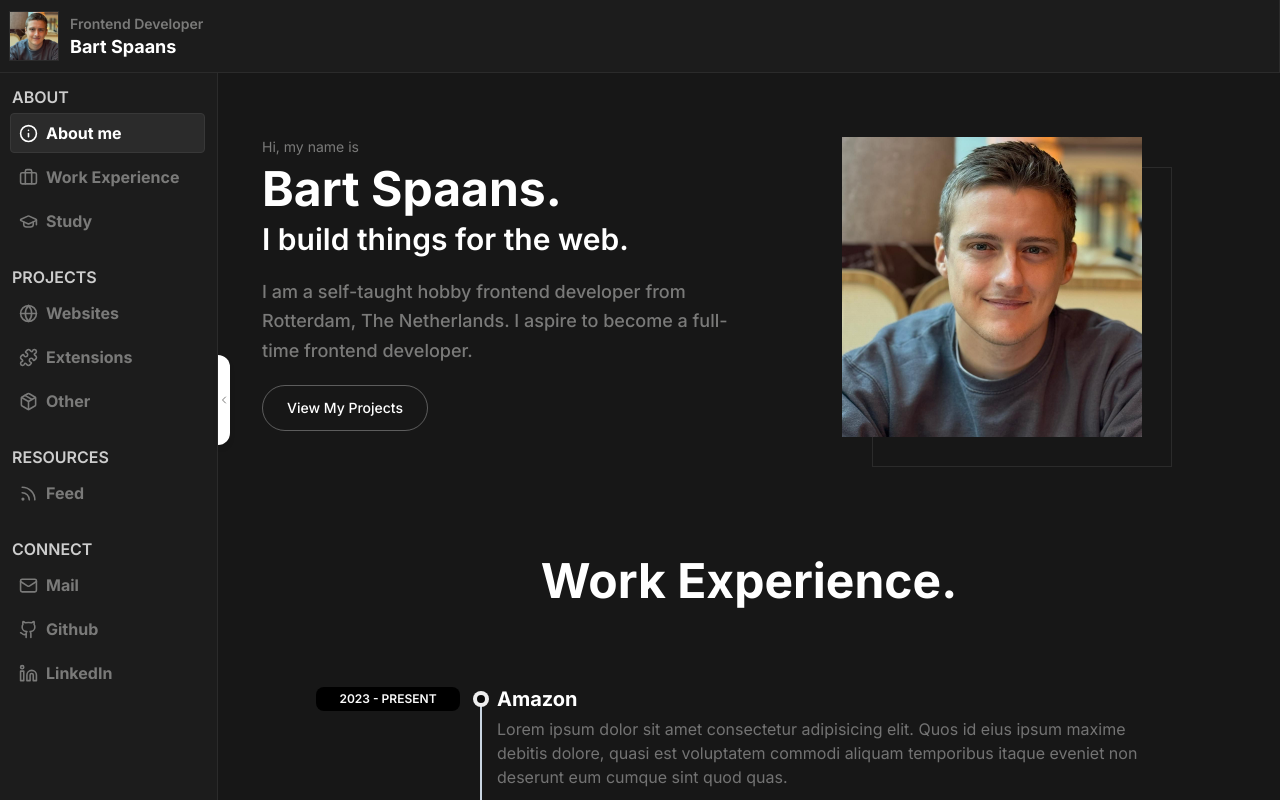
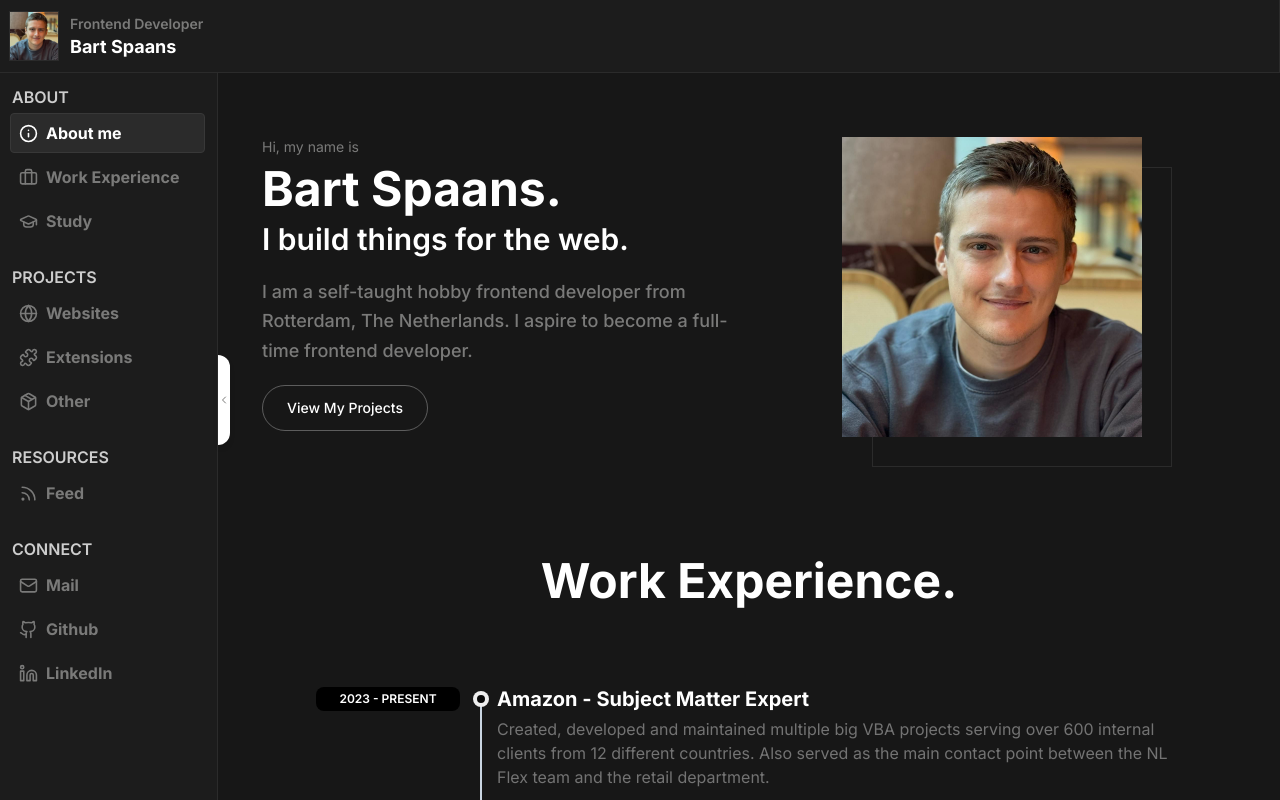
Before and after one commit to spaansba/Portfolio, a Next.js app: page /about in a window 1280 px wide. Shown: the top 800 px of the page. Built offline with nearby package versions, Linux system fonts and the light colour scheme.

Commit message:
timeline v3

```diff
--- a/src/app/about/WorkExperience/TimelineLayout.tsx
+++ b/src/app/about/WorkExperience/TimelineLayout.tsx
@@ -12,48 +12,47 @@ import { workExperience } from "@/data/WorkExperience"
 function TimelineLayout() {
   return (
     <div className="flex justify-center flex-col gap-6 mx-5">
-      {/* First Timeline - Original left-aligned */}
       <Timeline className="">
-        {workExperience.map((experience) => (
-          <TimelineItem key={experience.employer} className="group relative pb-8 pl-8 sm:pl-44">
-            <TimelineHeader className="mb-1 flex flex-col items-start before:absolute before:left-2 before:h-full before:-translate-x-1/2 before:translate-y-3 before:self-start before:bg-slate-300 before:px-px after:absolute after:left-2 after:box-content after:h-2 after:w-2 after:-translate-x-1/2 after:translate-y-1.5 after:rounded-full after:border-4 after:border-primary-foreground/95 after:bg-foreground group-last:before:hidden sm:flex-row sm:before:left-0 sm:before:ml-[10rem] sm:after:left-0 sm:after:ml-[10rem]">
-              <TimelineTime className="left-[-5px] mb-3 px-2 py-1 inline-flex h-6 w-36 translate-y-0.5 items-center justify-center text-xs font-semibold uppercase sm:absolute sm:mb-0 bg-black">
-                {experience.positions[0].startYear} - {experience.positions[0].endYear}
-              </TimelineTime>
-              <TimelineTitle className="text-white">{experience.employer}</TimelineTitle>
-            </TimelineHeader>
-            <TimelineDescription>
-              Lorem ipsum dolor sit amet consectetur adipisicing elit. Quos id eius ipsum maxime
-              debitis dolore, quasi est voluptatem commodi aliquam temporibus itaque eveniet non
-              deserunt eum cumque sint quod quas.
-            </TimelineDescription>
-          </TimelineItem>
-        ))}
-      </Timeline>
-
-      <Timeline>
-        {workExperience.map((experience) => (
-          <TimelineItem
-            key={experience.employer}
-            className="group relative pb-8 pr-8 sm:pr-44 pl-0"
-          >
-            <TimelineHeader
-              className="mb-1 flex flex-col items-end after:top-0
-                before:absolute before:right-2 before:h-full before:translate-x-1/2 before:translate-y-3 before:self-start before:bg-slate-300 before:px-px
-                after:absolute after:right-2 after:box-content after:h-2 after:w-2 after:translate-x-1/2 after:translate-y-1.5 after:rounded-full after:border-4 after:border-primary-foreground/95 after:bg-foreground
-                group-last:before:hidden sm:flex-row-reverse sm:before:right-0 sm:before:mr-[10rem] sm:after:right-0 sm:after:mr-[10rem]"
-            >
-              <TimelineTime className="right-[-5px] mb-3 px-2 py-1 inline-flex h-6 w-36 translate-y-0.5 items-center justify-center text-xs font-semibold uppercase bg-black text-white sm:absolute sm:mb-0">
-                {experience.positions[0].startYear} - {experience.positions[0].endYear}
-              </TimelineTime>
-              <TimelineTitle className="text-white">{experience.employer}</TimelineTitle>
-            </TimelineHeader>
-            <TimelineDescription className="text-muted-foreground text-right">
-              Lorem ipsum dolor sit amet consectetur adipisicing elit. Quos id eius ipsum maxime
-              debitis dolore, quasi est voluptatem commodi aliquam temporibus itaque eveniet non
-              deserunt eum cumque sint quod quas.
-            </TimelineDescription>
-          </TimelineItem>
+        {workExperience.map((experience, index) => (
+          // Create a group wrapper for each experience
+          <div key={`experience-${experience.employer}`} className="group">
+            {/* Map through each position within the experience */}
+            {experience.positions.map((position, posIndex) => (
+              <TimelineItem
+                key={`${experience.employer}-${position.jobTitle}`}
+                className={`relative pb-8 ${
+                  index % 2 === 0 ? "pl-8 sm:pl-44" : "pr-8 sm:pr-44 pl-0"
+                }`}
+              >
+                <TimelineHeader
+                  className={`mb-1 flex flex-col ${
+                    index % 2 === 0
+                      ? "items-start before:absolute before:left-2 before:h-full before:-translate-x-1/2 before:translate-y-3 before:self-start before:bg-slate-300 before:px-px after:absolute after:left-2 after:box-content after:h-2 after:w-2 after:-translate-x-1/2 after:translate-y-1.5 after:rounded-full after:border-4 after:border-primary-foreground/95 after:bg-foreground group-last:before:hidden sm:flex-row sm:before:left-0 sm:before:ml-[10rem] sm:after:left-0 sm:after:ml-[10rem]"
+                      : "items-end before:absolute before:right-2 before:h-full before:translate-x-1/2 before:translate-y-3 before:self-start before:bg-slate-300 before:px-px after:absolute after:right-2 after:box-content after:h-2 after:w-2 after:translate-x-1/2 after:translate-y-1.5 after:rounded-full after:border-4 after:border-primary-foreground/95 after:bg-foreground group-last:before:hidden sm:flex-row-reverse sm:before:right-0 sm:before:mr-[10rem] sm:after:right-0 sm:after:mr-[10rem]"
+                  }`}
+                >
+                  <TimelineTime
+                    className={`${
+                      index % 2 === 0 ? "left-[-5px]" : "right-[-5px]"
+                    } mb-3 px-2 py-1 inline-flex h-6 w-36 translate-y-0.5 items-center justify-center text-xs font-semibold uppercase sm:absolute sm:mb-0 bg-black text-white`}
+                  >
+                    {position.startYear} - {position.endYear}
+                  </TimelineTime>
+                  <TimelineTitle className="text-white">
+                    {experience.employer} - {position.jobTitle}
+                  </TimelineTitle>
+                </TimelineHeader>
+                <TimelineDescription
+                  className={
+                    index % 2 !== 0 ? "text-muted-foreground text-right" : "text-muted-foreground"
+                  }
+                >
+                  {position.extraInfo ||
+                    "Lorem ipsum dolor sit amet consectetur adipisicing elit. Quos id eius ipsum maxime debitis dolore, quasi est voluptatem commodi aliquam temporibus itaque eveniet non deserunt eum cumque sint quod quas."}
+                </TimelineDescription>
+              </TimelineItem>
+            ))}
+          </div>
         ))}
       </Timeline>
     </div>
--- a/src/app/about/WorkExperience/WorkExperience.tsx
+++ b/src/app/about/WorkExperience/WorkExperience.tsx
@@ -1,25 +1,13 @@
-import { workExperience, type WorkExperience } from "@/data/WorkExperience"
-import { Circle } from "lucide-react"
+import { type WorkExperience } from "@/data/WorkExperience"
+
 import React from "react"
-import WorkExperienceSection from "./WorkExperienceSection"
+
 import TimelineLayout from "./TimelineLayout"
 
 function WorkExperience() {
-  const isLeft = (index: number): boolean => {
-    console.log(index)
-    console.log(index % 2 === 1)
-    return index % 2 === 1
-  }
   return (
     <div className="mx-auto max-w-4xl ">
       <TimelineLayout />
-      {/* {workExperience.map((experience, index) => (
-        <WorkExperienceSection
-          key={experience.employer}
-          experience={experience}
-          experienceIndex={index}
-        />
-      ))} */}
     </div>
   )
 }
--- a/src/app/about/WorkExperience/WorkExperienceSection.tsx
+++ /dev/null
@@ -1,68 +0,0 @@
-import type { WorkExperience } from "@/data/WorkExperience"
-import { Circle } from "lucide-react"
-import React from "react"
-
-type WorkExperienceSectionProps = {
-  experience: WorkExperience
-  experienceIndex: number
-}
-
-function WorkExperienceSection({ experience, experienceIndex }: WorkExperienceSectionProps) {
-  const isLeft = (positionIndex: number): boolean => {
-    return (experienceIndex + positionIndex) % 2 === 1
-  }
-  return (
-    <div className="flex flex-col items-center">
-      <div>
-        <Circle color="black" fill="black" />
-      </div>
-      <div
-        className="bg-black w-[2px]"
-        style={{
-          height: "50px",
-        }}
-      />
-      {/* Map over positions to create stem segments with branches */}
-      {experience.positions.map((position, index) => (
-        <div key={index} className="relative">
-          <div
-            className="bg-black w-[2px]"
-            style={{
-              height: "100px",
-            }}
-          >
-            {isLeft(index) ? (
-              <>
-                {/* Branch coming out of this segment */}
-                <div
-                  className="absolute bg-black h-[2px] w-10"
-                  style={{
-                    top: "10px", // 10px from the top of THIS segment
-                  }}
-                ></div>
-                <div className="absolute w-[200px] text-white left-[60px]">
-                  {position.jobTitle}.
-                </div>
-              </>
-            ) : (
-              <>
-                {/* Branch coming out of this segment */}
-                <div
-                  className="absolute bg-black  h-[2px] w-10"
-                  style={{
-                    top: "10px", // 10px from the top of THIS segment
-                    right: "0px",
-                  }}
-                ></div>
-                <div className="absolute w-[200px] text-white right-[20px]">
-                  {position.jobTitle}.
-                </div>
-              </>
-            )}
-          </div>
-        </div>
-      ))}
-    </div>
-  )
-}
-export default WorkExperienceSection
--- a/src/data/WorkExperience.ts
+++ b/src/data/WorkExperience.ts
@@ -30,19 +30,22 @@ export const workExperience: WorkExperience[] = [
         jobTitle: "Subject Matter Expert",
         startYear: 2023,
         endYear: "present",
-        extraInfo: "Subject matter expert responsibilities",
+        extraInfo:
+          "Created, developed and maintained multiple big VBA projects serving over 600 internal clients from 12 different countries. Also served as the main contact point between the NL Flex team and the retail department.",
       },
       {
         jobTitle: "Senior Catalog Associate",
         startYear: 2022,
         endYear: 2023,
-        extraInfo: "Senior catalog management responsibilities",
+        extraInfo:
+          "Gathered and analyzed sales data to identify growth opportunities across multiple marketplaces. Implemented solutions that enhanced product visibility and improve customer experience.",
       },
       {
         jobTitle: "Catalog Associate",
         startYear: 2021,
         endYear: 2022,
-        extraInfo: "Catalog management and maintenance responsibilities",
+        extraInfo:
+          "Managed catalog operations including product page updates, content creation, and data maintenance for multiple Amazon marketplaces.",
       },
     ],
   },
@@ -59,7 +62,7 @@ export const workExperience: WorkExperience[] = [
         startYear: 2018,
         endYear: 2020,
         extraInfo:
-          "Onderzoek verrichtingen naar de behoeftes en de manier van aanspreken van zzp'ers in de bouw.",
+          "Researched what self-employed builders need and how they prefer to be contacted by companies like Hilti. Created suggestions that helped Hilti talk to these customers better. Used the research to help the company connect with more builders.",
       },
     ],
   },
```
